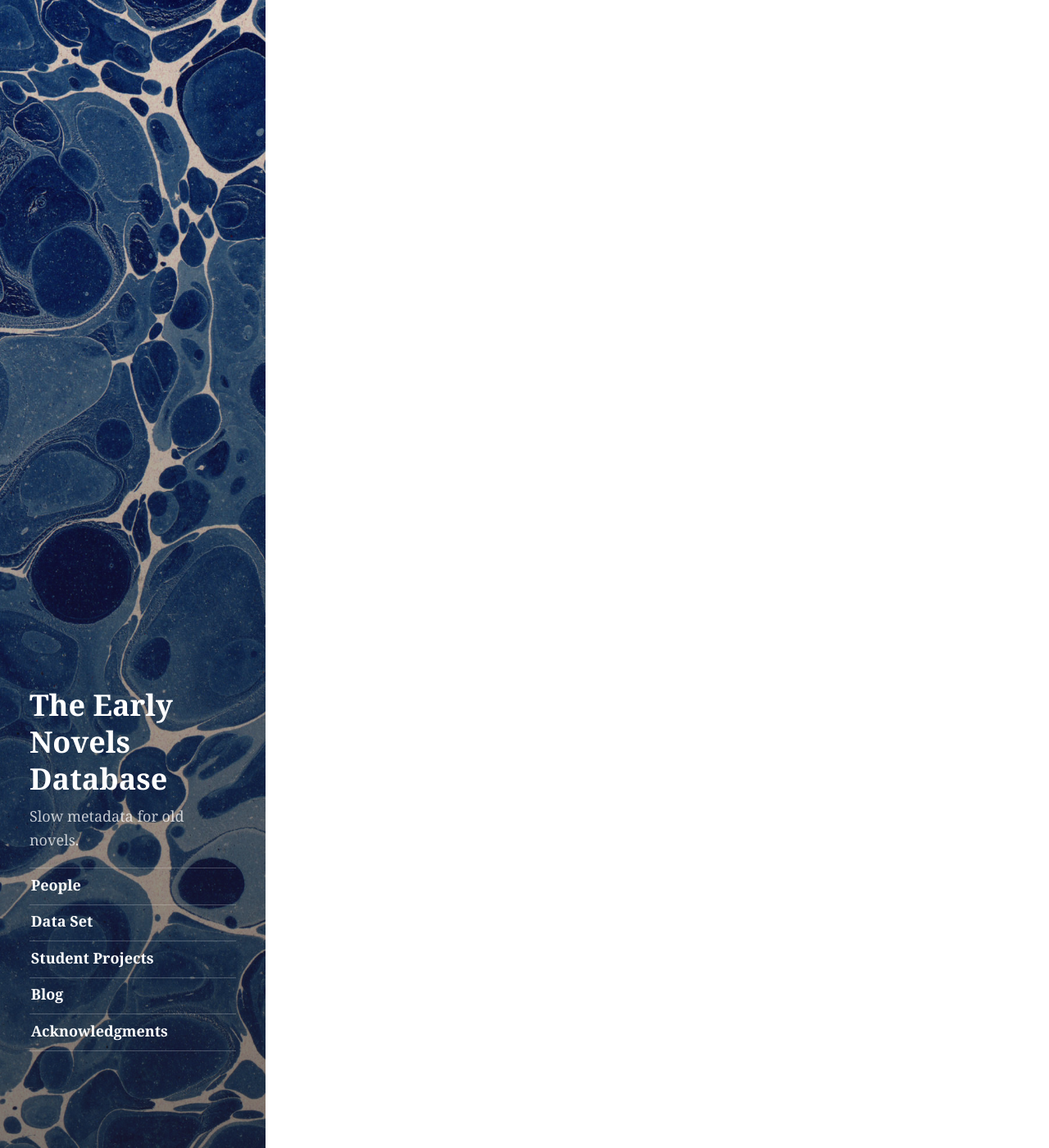
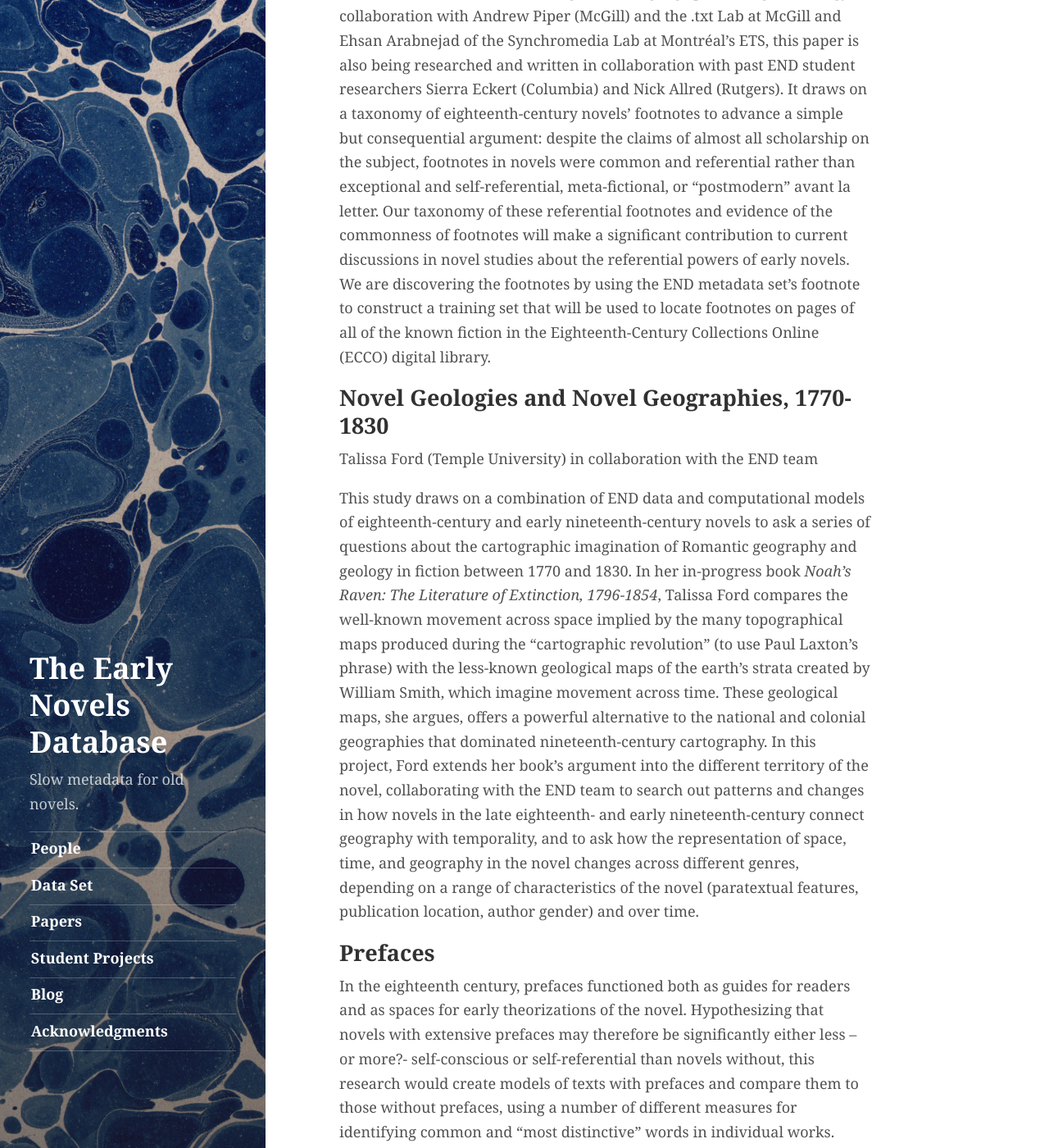
Before and after one commit to earlynovels/earlynovels.github.io, a Jekyll site: the page built from papers.md, in a window 1280 px wide and 1400 px high, scrolled down 270 px. Shown: the whole window at 82% size. Built offline with Jekyll 4.4.1, drawn with Linux system fonts in a browser that asks for light colours; some of the changed text lies outside the part shown.

Commit message:
update papers page

```diff
--- a/_includes/nav.html
+++ b/_includes/nav.html
@@ -14,11 +14,11 @@
 
   <!-- <li>
     <a class="sidebar-nav-item" href="{{ site.baseurl }}/teaching/">Teaching</a>
-  </li>
+  </li>  -->
 
   <li>
     <a class="sidebar-nav-item" href="{{ site.baseurl }}/papers/">Papers</a>
-  </li> -->
+  </li>
 
   <li>
     <a class="sidebar-nav-item" href="{{ site.baseurl }}/projects/">Student Projects</a>
--- a/papers.md
+++ b/papers.md
@@ -2,3 +2,24 @@
 layout: page
 title: Papers
 ---
+
+## 20,000 footnotes in 1000 novels
+
+This is a project to discover and analyze an estimated 20,000 footnotes extracted from 6,000 novels using visual language processing technology. A collaboration with Andrew Piper (McGill) and the .txt Lab at McGill and Ehsan Arabnejad of the Synchromedia Lab at Montréal’s ETS, this paper is also being researched and written in collaboration with past END student researchers Sierra Eckert (Columbia) and Nick Allred (Rutgers). It draws on a taxonomy of eighteenth-century novels’ footnotes to advance a simple but consequential argument: despite the claims of almost all scholarship on the subject, footnotes in novels were common and referential rather than exceptional and self-referential, meta-fictional, or “postmodern” avant la letter.  Our taxonomy of these referential footnotes and evidence of the commonness of footnotes will make a significant contribution to current discussions in novel studies about the referential powers of early novels. We are discovering the footnotes by using the END metadata set’s footnote to construct a training set that will be used to locate footnotes on pages of all of the known fiction in the Eighteenth-Century Collections Online (ECCO) digital library.
+
+
+## Novel Geologies and Novel Geographies, 1770-1830
+
+Talissa Ford (Temple University) in collaboration with the END team
+
+This study draws on a combination of END data and computational models of eighteenth-century and early nineteenth-century novels to ask a series of questions about the cartographic imagination of Romantic geography and geology in fiction between 1770 and 1830. In her in-progress book *Noah’s Raven: The Literature of Extinction, 1796-1854*, Talissa Ford compares the well-known movement across space implied by the many topographical maps produced during the “cartographic revolution” (to use Paul Laxton’s phrase) with the less-known geological maps of the earth’s strata created by William Smith, which imagine movement across time. These geological maps, she argues, offers a powerful alternative to the national and colonial geographies that dominated nineteenth-century cartography. In this project, Ford extends her book’s argument into the different territory of the novel, collaborating with the END team to search out patterns and changes in how novels in the late eighteenth- and early nineteenth-century connect geography with temporality, and to ask how the representation of space, time, and geography in the novel changes across different genres, depending on a range of characteristics of the novel (paratextual features, publication location, author gender) and over time.
+
+
+## Prefaces
+
+In the eighteenth century, prefaces functioned both as guides for readers and as spaces for early theorizations of the novel. Hypothesizing that novels with extensive prefaces may therefore be significantly either less – or more?- self-conscious or self-referential than novels without, this research would create models of texts with prefaces and compare them to those without prefaces, using a number of different measures for identifying common and “most distinctive” words in individual works. Examining other forms of metadata within sets of novel with prefaces would yield complementary insights. Are prefaces more common in novels written by women or by men? Do novels with prefaces tend to have footnotes as well? What kinds of titles or keywords in titles do novels with prefaces have? Are novels with prefaces reviewed more or less often? At stake is the question of the early novel’s self-theorizing: does the preface constitute a privileged site for theorizing operations, and if so does its presence correlate in significant and interesting ways with those novels’ narratives and styles? Future directs for this study involve isolating and modeling the text of prefaces from a corpus of novels to ask questions about the language they use.
+
+
+## Collections and corpora: the shape of the canon of eighteenth-century novels
+
+This project uses topographical text modeling work to discover the shape of different nineteenth- and twentieth-century collections of novels by comparing models of those corpora with a more collection-agnostic corpus of eighteenth-century novels. Creating multiple subsets of eighteenth-century novels drawn from twentieth-century collections and critical works - from Penn’s Singer-Mendenhall Collection to novels mentioned in Ian Watt’s *The Rise of the Novel* – we will analyze the distance between both the END metadata and various models of the full texts of each collection (drawn from ECCO) and the full metadata set and corpus. We know that the various collections and canons - like all collections and canons - have their predilections and biases, open and covert:  Singer and Mendenhall’s collecting focused on epistolary fiction, for example, and Ian Watt and other mid-twentieth-century critics left most women novelists out of their critical canons. But what are the more nuanced shapes that we might uncover if we look more closely at the shape of such retrospectively-created canons?
```
